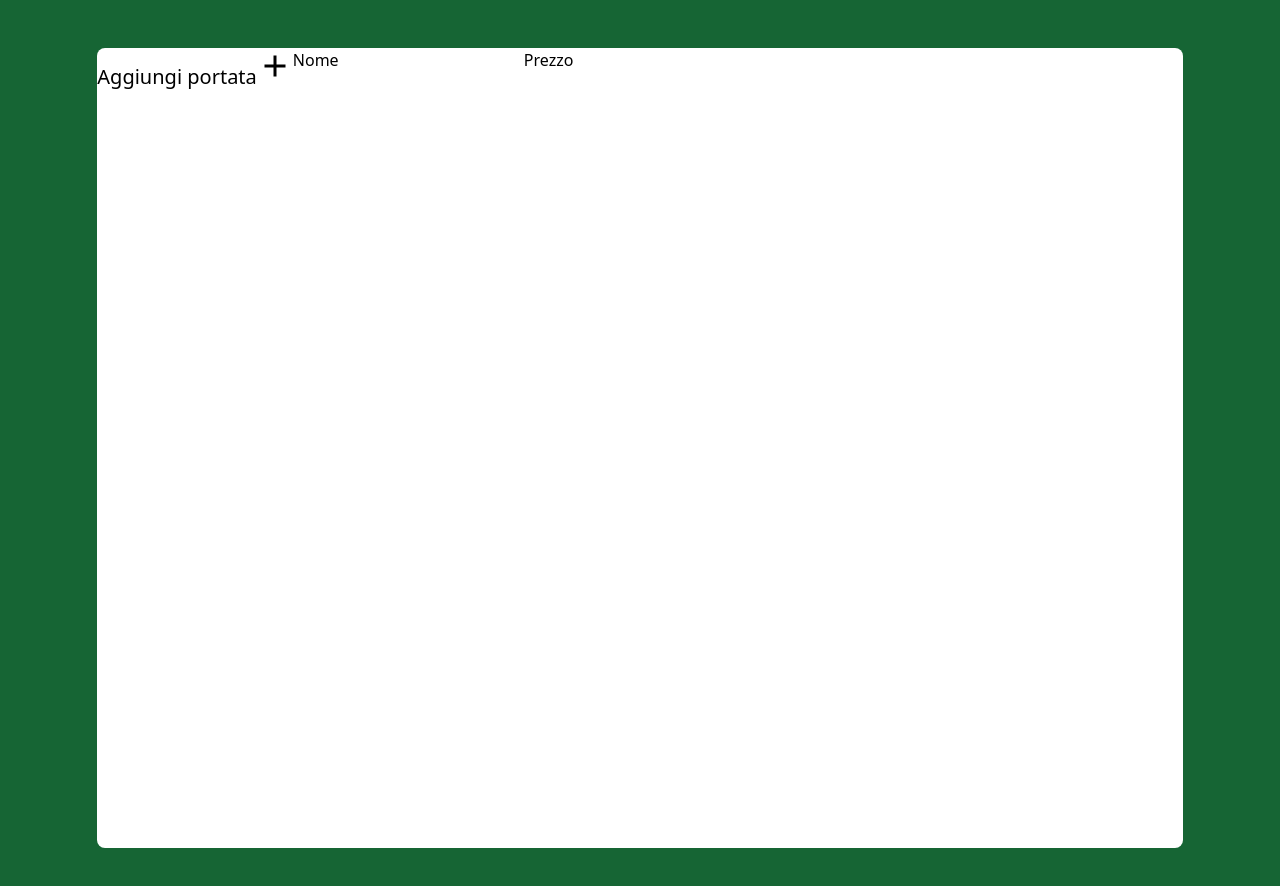
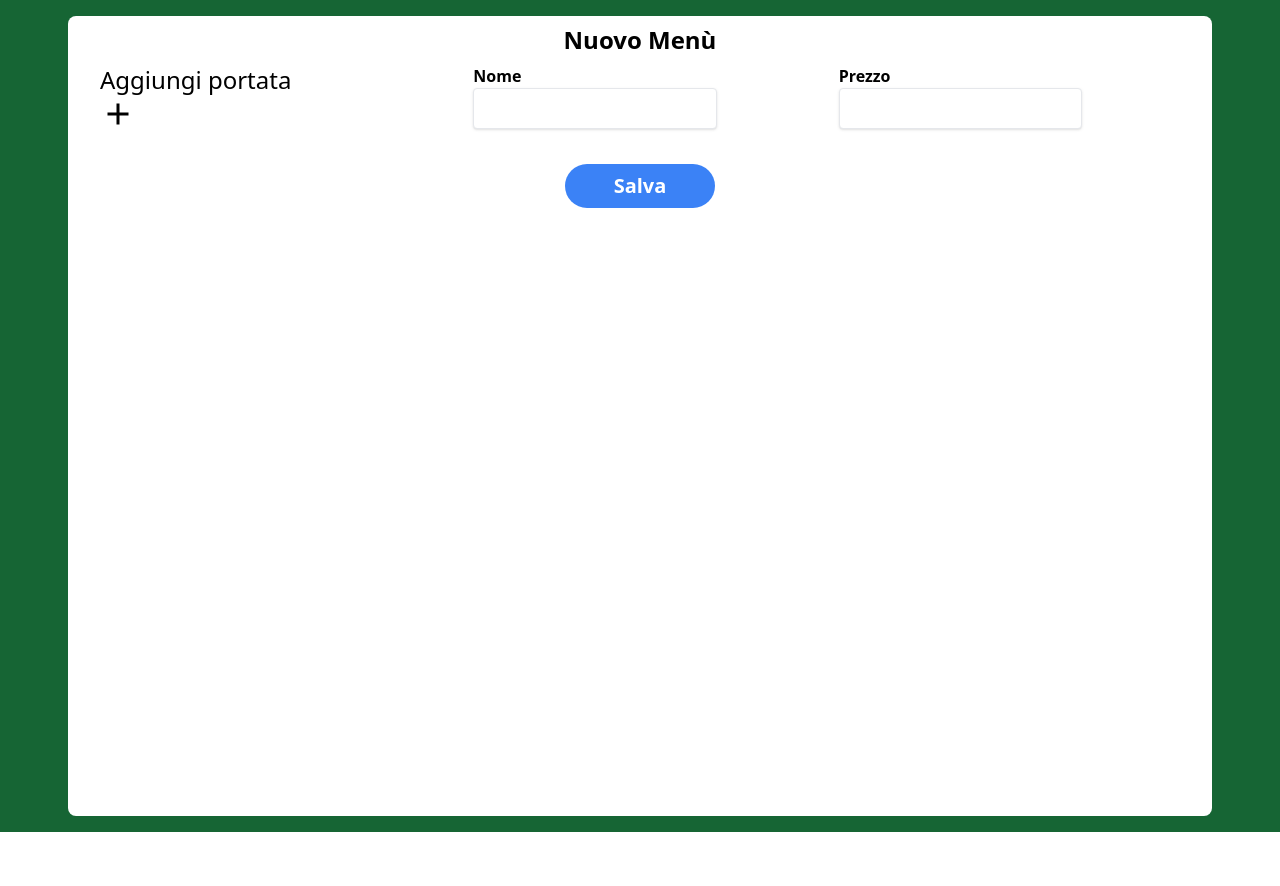
Before and after one commit to acampetella/Cuochi_a_domicilio_FE, a React (Create React App) app: page /addMenu in a window 1280 px wide. Shown: the top 886 px of the page. After the commit the page ends 832 px from the top, so only its background shows below. Built offline with nearby package versions, Linux system fonts and the light colour scheme; sample sign-in values are in the browser's storage.

Commit message:
Add Menu changed

```diff
--- a/src/components/AddCourseModal.jsx
+++ b/src/components/AddCourseModal.jsx
@@ -14,7 +14,7 @@ const AddCourseModal = () => {
     courseName: '',
     courseType: 'Antipasto',
     courseDescription: '',
-    courseImage: {}
+    courseImage: null
   });
 
   const saveButtonHandler = (event) => {
@@ -25,7 +25,7 @@ const AddCourseModal = () => {
       dispatch(setCookMenuCourses(arr));
       dispatch(setCourseModalShow(false));
     } else {
-      const myToast = new Toast('I campi Nome e Tipo sono obbligatori');
+      const myToast = new Toast('I campi sono tutti obbligatori');
       myToast.notifyError();
     }
   };
@@ -45,7 +45,8 @@ const AddCourseModal = () => {
   };
 
   const checkFields = () => {
-    if (formData.courseName !== '' && formData.courseType !== '') {
+    if (formData.courseName !== '' && formData.courseType !== '' && formData.courseDescription !== '' &&
+      formData.courseImage !== null) {
       return true;
     }
     return false;
@@ -93,7 +94,7 @@ const AddCourseModal = () => {
               <label
                 className="mb-3 block text-base font-medium text-[#07074D]"
               >
-                Descrizione
+                *Descrizione
               </label>
               <textarea
                 rows="10"
@@ -107,7 +108,7 @@ const AddCourseModal = () => {
               <label
                 className="mb-3 block text-base font-medium text-[#07074D]"
               >
-                Immagine
+                *Immagine
               </label>
               <input
                 type="file"
--- a/src/components/MenuCourseCard.jsx
+++ b/src/components/MenuCourseCard.jsx
@@ -1,18 +1,36 @@
 import React from "react";
-import { useState } from "react";
+import { cookMenuCourses, setCookMenuCourses } from "../reducers/cookMenuReducer";
+import { useDispatch, useSelector } from "react-redux";
 
 const MenuCourseCard = ({ title, type, description, image }) => {
 
+    const dispatch = useDispatch();
+    const courses = useSelector(cookMenuCourses);
+
+    const getIndex = () => {
+      let result;
+      courses.forEach((course, index) => {
+        if (course.courseName === title && course.courseType === type &&
+          course.courseDescription === description) {
+            result = index;
+        }
+      });
+      return result;
+    };
+
     const onDeleteHandler = () => {
-
+        const index = getIndex();
+        let arr = [...courses];
+        arr.splice(index, 1);
+        dispatch(setCookMenuCourses(arr));
     };
 
   return (
-    <div className="flex items-center justify-center h-full mx-1 my-1">
-      <div className="w-full max-w-md  mx-auto bg-white rounded-3xl shadow-xl overflow-hidden">
-        <div className="max-w-md mx-auto">
+    <div className="flex items-center justify-center w-[350px] h-full mx-1 my-1">
+      <div className="w-full max-w-md mx-auto bg-white rounded-3xl shadow-xl overflow-hidden">
+        <div className="w-full mx-auto">
           <div
-            className="w-[300px]"
+            className="w-full"
           >
             <img src={image} alt="Course Image" className="w-full object-cover bg-center" />
           </div>
--- a/src/pages/AddMenu.jsx
+++ b/src/pages/AddMenu.jsx
@@ -1,27 +1,38 @@
 import React from "react";
-import Logo from "../components/Logo";
 import { MdAdd } from "react-icons/md";
 import {
   setCourseModalShow,
   courseModalShow,
 } from "../reducers/addCourseModalReducer";
-import { cookMenuCourses } from "../reducers/cookMenuReducer";
+import { cookMenuCourses, setCookMenuCourses } from "../reducers/cookMenuReducer";
 import { useDispatch, useSelector } from "react-redux";
 import AddCourseModal from "../components/AddCourseModal";
 import { useState, useEffect } from "react";
 import { getFileURL } from "../utilities/fileManagers/fielURL";
 import MenuCourseCard from "../components/MenuCourseCard";
 import { nanoid } from "@reduxjs/toolkit";
+import { cook, setCook } from "../reducers/cookReducer";
+import getAccessKey from "../utilities/token/accessKey";
+import { Toaster } from "react-hot-toast";
+import { Toast } from "../utilities/notifications/toast";
+import Loader from "../components/Loader";
+import { useNavigate } from "react-router-dom";
+import { imageUpload } from "../utilities/fileManagers/imageUpload";
 
 const AddMenu = () => {
   const dispatch = useDispatch();
+  const currentCook = useSelector(cook);
   const showModal = useSelector(courseModalShow);
   const menuCourses = useSelector(cookMenuCourses);
   const [cookMenu, setCookMenu] = useState({
     name: "",
     price: "",
-    courses: [],
+    courses: []
   });
+  const token = getAccessKey();
+  const [isLoading, setIsLoading] = useState(false);
+  const navigate = useNavigate();
+
 
   const addCourseHandler = () => {
     dispatch(setCourseModalShow(true));
@@ -34,33 +45,157 @@ const AddMenu = () => {
     }));
   };
 
+  const check = () => {
+    if (cookMenu.name !== '' && cookMenu.price !== '' && cookMenu.courses.length > 0 ) {
+      return true;
+    }
+    return false;
+  };
+
+  const getNewMenu = () => {
+    const newMenu = {
+      name: cookMenu.name,
+      price: Number(cookMenu.price),
+      courses: cookMenu.courses
+    };
+    return newMenu;
+  };
+
+  const getNewCook = (newMenu) => {
+    let currentMenus = [...currentCook.menus];
+    currentMenus.push(newMenu);
+    let newCook = {...currentCook, menus: currentMenus}
+    return newCook;
+  }
+
+  const saveHandler = async () => {
+    if (check()) {
+      let newMenu = getNewMenu();
+      let courses = newMenu.courses;
+      let uploadsResult = true;
+      setIsLoading(true);
+      try {
+        let newCourses = new Array(courses.length);
+        for(let i = 0; i < courses.length; i++) {
+          const imageUploaded = await imageUpload(courses[i].courseImage,
+            `${process.env.REACT_APP_SERVER_BASE_URL}/internal/coursesImagesUpload`, 'img', token);
+            if (imageUploaded === undefined) {
+              uploadsResult = false;
+            } else {
+              const newCourse = {
+                courseName: courses[i].courseName,
+                courseType: courses[i].courseType,
+                courseDescription: courses[i].courseDescription,
+                courseImage: imageUploaded.img
+              };
+              newCourses[i] = newCourse;
+            }
+        }
+        if (uploadsResult) {
+          newMenu = {...newMenu, courses: newCourses};
+          const data = await fetch(`${process.env.REACT_APP_SERVER_BASE_URL}/menus/${currentCook._id}`, {
+            method: "POST",
+            body: JSON.stringify(newMenu),
+            headers: {
+              Auth: token,
+              "Content-Type": "application/json",
+              }
+          });
+          const response = await data.json();
+          if (response.statusCode === 201) {
+            const newCook = getNewCook(newMenu);
+            dispatch(setCook(newCook));
+            setIsLoading(false);
+            dispatch(setCookMenuCourses([]));
+            navigate("/cookMenus", { replace: true });
+          } else {
+            setIsLoading(false);
+            const errorMessage = `statusCode: ${response.statusCode}, message: ${response.message}`;
+            let myToast = new Toast(errorMessage);
+            myToast.notifyError();
+          }
+        } else {
+          setIsLoading(false);
+          let myToast = new Toast("Files upload error");
+          myToast.notifyError();
+        }
+      } catch (error) {
+        setIsLoading(false);
+        let myToast = new Toast(error.toString());
+        myToast.notifyError();
+      }
+    } else {
+      let myToast = new Toast("Data check error");
+      myToast.notifyError();
+    }
+  }
+
   useEffect(() => {
     const menu = { ...cookMenu, courses: menuCourses };
     setCookMenu(menu);
   }, [menuCourses]);
 
   return (
-    <div className="font-[DM_Sans] bg-green-800 w-screen min-h-screen p-12 flex justify-center">
+    <div className="font-[DM_Sans] bg-green-800 w-screen min-h-screen py-4 sm:px-4 px-2 flex justify-center">
+      <Toaster position="top-center" reverseOrder={false} />
+      {isLoading && <Loader/>}
       {showModal && <AddCourseModal />}
-      <div className="w-11/12 min-h-screen bg-white rounded-lg">
-        <div className="flex w-full">
-          <div>
-            <label className="text-xl">Aggiungi portata</label>
-            <button><MdAdd className="text-4xl"/></button>
+      <div className="sm:w-11/12 w-full min-h-screen bg-white rounded-lg">
+        <h1 className="text-center font-bold text-2xl my-2">Nuovo Menù</h1>
+        <div className="flex w-full justify-between">
+          <div className="ml-8 w-1/3 flex flex-col">
+            <label className="text-2xl">Aggiungi portata</label>
+            <button onClick={addCourseHandler}>
+              <MdAdd className="text-4xl" />
+            </button>
           </div>
-          <div className="flex">
-            <div className="flex flex-col">
-              <label>Nome</label>
-              <input type="text" name="" value=""/>
+          <div className="flex lg:flex-row flex-col w-2/3 mx-2">
+            <div className="flex flex-col w-full">
+              <label className="md:w-2/3 w-full font-bold">Nome</label>
+              <input
+                type="text"
+                name="name"
+                value={cookMenu.name}
+                onChange={onChangeHandler}
+                className="md:w-2/3 w-full px-3 py-2 text-lg leading-tight text-gray-700 border rounded shadow appearance-none focus:outline-none focus:shadow-outline"
+              />
             </div>
-            <div className="flex flex-col">
-              <label>Prezzo</label>
-              <input type="text" name="" value=""/>
+            <div className="flex flex-col w-full">
+              <div className="flex flex-col w-full">
+                <label className="md:w-2/3 w-full font-bold">Prezzo</label>
+                <input
+                  type="text"
+                  name="price"
+                  value={cookMenu.price}
+                  onChange={onChangeHandler}
+                  className="md:w-2/3 w-full px-3 py-2 text-lg leading-tight text-gray-700 border rounded shadow appearance-none focus:outline-none focus:shadow-outline"
+                />
+              </div>
             </div>
           </div>
-          <div>
-
-          </div>
+        </div>
+        <div className="flex flex-wrap my-4 mx-4">
+          {menuCourses &&
+            menuCourses.map((course) => {
+              const url = getFileURL(course.courseImage);
+              return (
+                <MenuCourseCard
+                  key={nanoid()}
+                  title={course.courseName}
+                  description={course.courseDescription}
+                  image={url}
+                  type={course.courseType}
+                />
+              );
+            })}
+        </div>
+        <div className="flex justify-center my-2">
+          <button
+          onClick={saveHandler}
+            className="w-[150px] px-4 py-2 text-xl font-bold text-white bg-blue-500 rounded-full hover:bg-blue-700 focus:outline-none focus:shadow-outline"
+          >
+            Salva
+          </button>
         </div>
       </div>
     </div>
--- a/src/pages/CookInfo.jsx
+++ b/src/pages/CookInfo.jsx
@@ -65,6 +65,7 @@ const CookInfo = () => {
       const data = await fetch(`${process.env.REACT_APP_SERVER_BASE_URL}/cooks/byUserId/${userId}`);
       const response = await data.json();
       if (response.statusCode === 200) {
+        setIsLoading(false);
         const newCook = response.cookExists;
         return newCook;
       } else {
--- a/src/reducers/cookMenuReducer.js
+++ b/src/reducers/cookMenuReducer.js
@@ -21,5 +21,5 @@ const cookMenuSlice = createSlice({
 });
 
 export const cookMenuCourses = (state) => state.cookMenuState.courses;
-export const {setCookMenuName, setCookMenuPrice, setCookMenuCourses} = cookMenuSlice.actions;
+export const {setCookMenuCourses} = cookMenuSlice.actions;
 export default cookMenuSlice.reducer;
```
Also changed, not shown: src/pages/CookMenus.jsx (+107 -10 lines).
